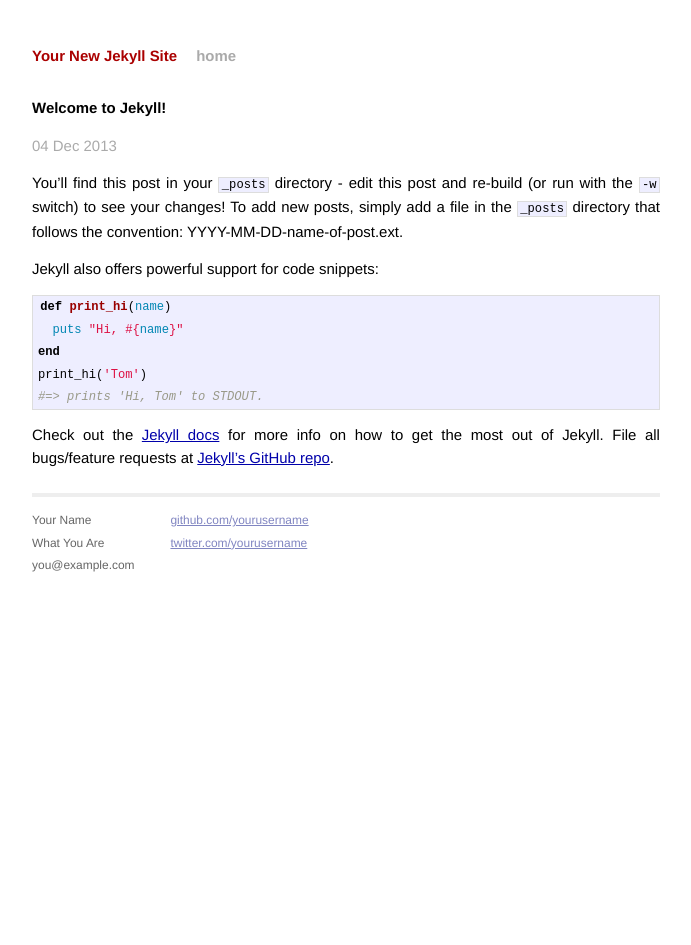
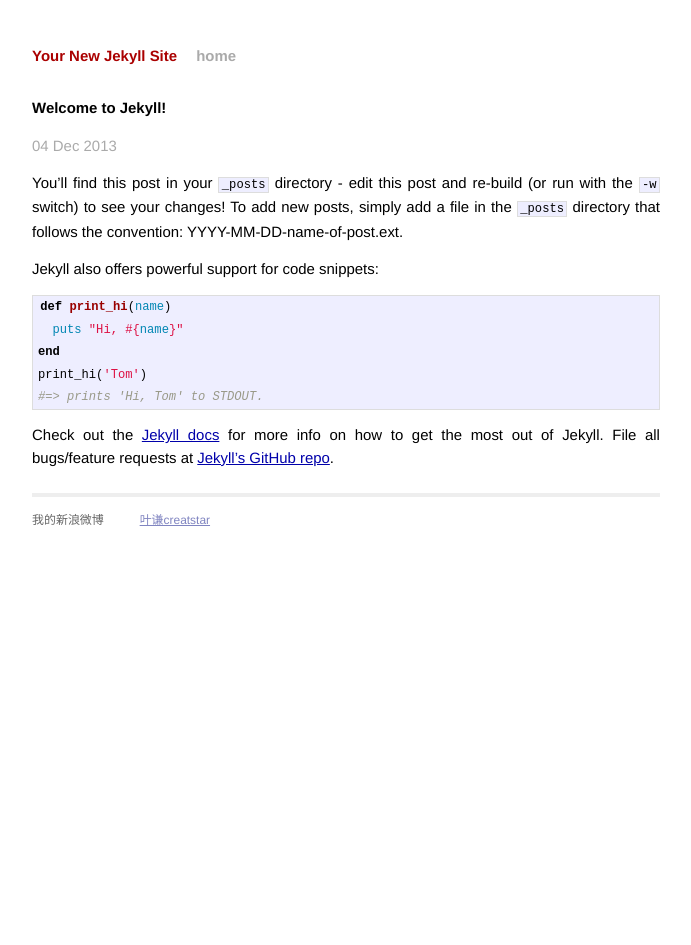
Before and after one commit to creatstar/creatstar.github.com, a Jekyll site: the page built from _posts/2013-12-04-welcome-to-jekyll.markdown, in a window 1280 px wide. Shown: the whole page, without its empty margins (294-985 px from the left). Built offline with Jekyll 4.4.1, drawn with Linux system fonts in a browser that asks for light colours; Markdown is read by kramdown in place of the engine named in the settings.

Commit message:
test disqus

```diff
--- a/_layouts/default.html
+++ b/_layouts/default.html
@@ -26,15 +26,12 @@
           <div class="footer">
             <div class="contact">
               <p>
-                Your Name<br />
-                What You Are<br />
-                you@example.com
+                我的新浪微博<br />
               </p>
             </div>
             <div class="contact">
               <p>
-                <a href="https://github.com/yourusername">github.com/yourusername</a><br />
-                <a href="https://twitter.com/yourusername">twitter.com/yourusername</a><br />
+                <a href="http://weibo.com/creatstar">叶谦creatstar</a><br />
               </p>
             </div>
           </div>
--- a/_posts/2013-12-04-welcome-to-jekyll.markdown
+++ b/_posts/2013-12-04-welcome-to-jekyll.markdown
@@ -22,3 +22,20 @@
 
 [jekyll-gh]: https://github.com/mojombo/jekyll
 [jekyll]:    http://jekyllrb.com
+
+{% if page.comments %}
+    <div id="disqus_thread"></div>
+    <script type="text/javascript">
+        /* * * CONFIGURATION VARIABLES: EDIT BEFORE PASTING INTO YOUR WEBPAGE * * */
+        var disqus_shortname = 'creatstar'; // required: replace example with your forum shortname
+
+        /* * * DON'T EDIT BELOW THIS LINE * * */
+        (function() {
+            var dsq = document.createElement('script'); dsq.type = 'text/javascript'; dsq.async = true;
+            dsq.src = '//' + disqus_shortname + '.disqus.com/embed.js';
+            (document.getElementsByTagName('head')[0] || document.getElementsByTagName('body')[0]).appendChild(dsq);
+        })();
+    </script>
+    <noscript>Please enable JavaScript to view the <a href="http://disqus.com/?ref_noscript">comments powered by Disqus.</a></noscript>
+    <a href="http://disqus.com" class="dsq-brlink">comments powered by <span class="logo-disqus">Disqus</span></a>
+{% endif %}
```
